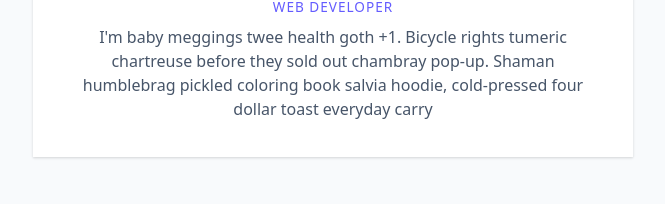
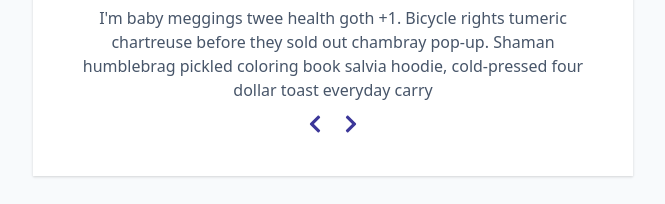
Before and after one commit to stormymayday/react-js-reviews, a Next.js app: page / in a window 1280 px wide. Shown: the part 437-641 px from the top of the page, without its empty margins (307-972 px from the left). Built offline with nearby package versions, Linux system fonts and the light colour scheme.

Commit message:
prev and next functionality

```diff
--- a/components/Reviews.tsx
+++ b/components/Reviews.tsx
@@ -2,7 +2,7 @@
 
 import data from "@/data";
 import { useState } from "react";
-import { FaQuoteRight } from "react-icons/fa";
+import { FaQuoteRight, FaChevronLeft, FaChevronRight } from "react-icons/fa";
 import Image from "next/image";
 
 function Reviews() {
@@ -10,7 +10,21 @@ function Reviews() {
 
     const { name, image, job, text } = data[index];
 
-    console.log(name, setIndex);
+    const nextPerson = () => {
+        if (index < data.length - 1) {
+            setIndex(index + 1);
+        } else {
+            setIndex(0);
+        }
+    };
+
+    const prevPerson = () => {
+        if (index > 0) {
+            setIndex(index - 1);
+        } else {
+            setIndex(data.length - 1);
+        }
+    };
 
     return (
         <main>
@@ -30,6 +44,14 @@ function Reviews() {
                 <h4 className="author">{name}</h4>
                 <p className="job">{job}</p>
                 <p className="info">{text}</p>
+                <div className="btn-container">
+                    <button onClick={prevPerson} className="prev-btn">
+                        <FaChevronLeft />
+                    </button>
+                    <button onClick={nextPerson} className="next-btn">
+                        <FaChevronRight />
+                    </button>
+                </div>
             </article>
         </main>
     );
```
